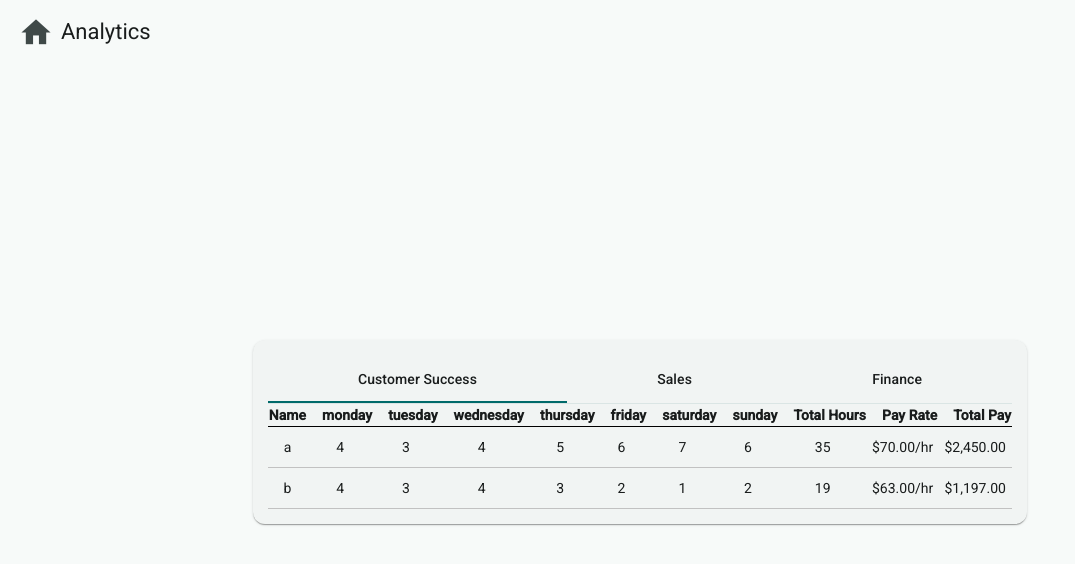
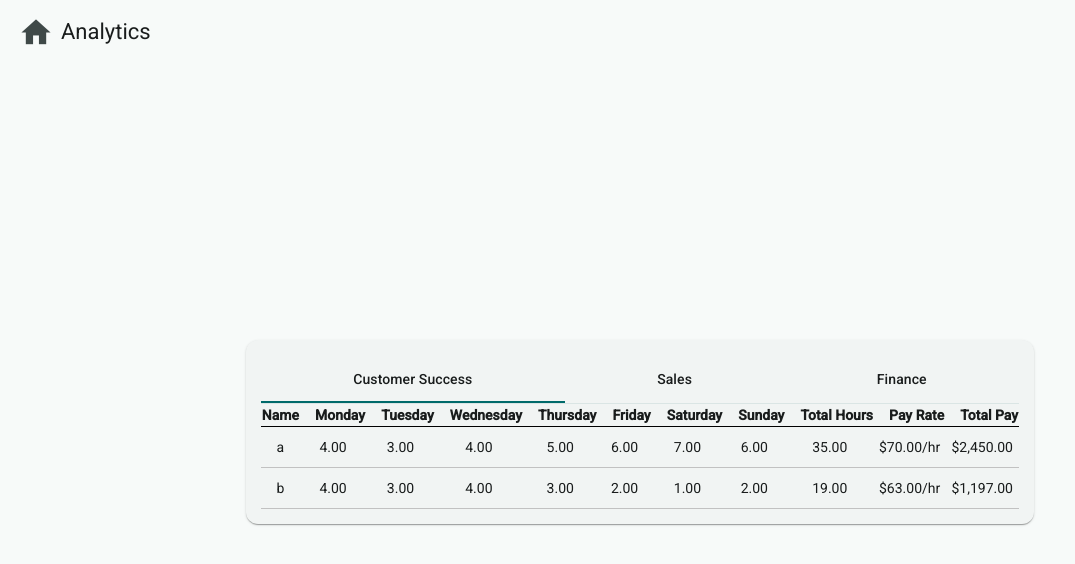
Before and after one commit to LiTTleCoMi/Timesheet, an Angular app: page /analytics in a window 1280 px wide. Shown: the top 564 px of the page, without its empty margins (0-1075 px from the left). Built offline with nearby package versions, Linux system fonts and the light colour scheme.

Commit message:
completed unit #10

```diff
--- a/src/app/components/analytics-table/analytics-table.html
+++ b/src/app/components/analytics-table/analytics-table.html
@@ -2,8 +2,8 @@
   <table>
     <thead>
       <th>Name</th>
-      @for (weekday of weekdays; track $index) {
-      <th>{{ weekday }}</th>
+      @for (day of weekdays; track $index) {
+      <th>{{ day | titlecase }}</th>
       }
       <th>Total Hours</th>
       <th>Pay Rate</th>
@@ -14,10 +14,10 @@
       @for (employee of departmentEmployees; track $index) {
       <tr>
         <td>{{ employee.name }}</td>
-        @for (weekday of weekdays; track $index){
-        <td>{{ employee[weekday] }}</td>
+        @for (day of weekdays; track $index){
+        <td>{{ employee[day] | number : '1.2-2' }}</td>
         }
-        <td class="total-cell">{{ getTotalHours(employee) }}</td>
+        <td class="total-cell">{{ getTotalHours(employee) | number : '1.2-2' }}</td>
         <td>{{ employee.payRate | currency: 'USD'}}/hr</td>
         <td>{{ employee.payRate * getTotalHours(employee) | currency: 'USD' }}</td>
       </tr>
--- a/src/app/components/timesheet/timesheet.html
+++ b/src/app/components/timesheet/timesheet.html
@@ -25,7 +25,7 @@
         <thead>
           <th>Name</th>
           @for (day of weekdays; track $index) {
-          <th>{{ day }}</th>
+          <th>{{ day | titlecase }}</th>
           }
           <th>Total Hours</th>
           <th></th>
@@ -40,7 +40,7 @@
               <input
                 type="number"
                 [id]="day"
-                [(ngModel)]="employee[day.toLowerCase()]"
+                [(ngModel)]="employee[day]"
                 class="hours-input"
               />
             </td>
--- a/src/app/components/timesheet/timesheet.ts
+++ b/src/app/components/timesheet/timesheet.ts
@@ -18,13 +18,13 @@
   employees: Array<EmployeeInterface> = [];
   employeeId = 0;
   weekdays: Array<string> = [
-    'Monday',
-    'Tuesday',
-    'Wednesday',
-    'Thursday',
-    'Friday',
-    'Saturday',
-    'Sunday',
+    'monday',
+    'tuesday',
+    'wednesday',
+    'thursday',
+    'friday',
+    'saturday',
+    'sunday',
   ];
 
   private router = inject(ActivatedRoute);
```
